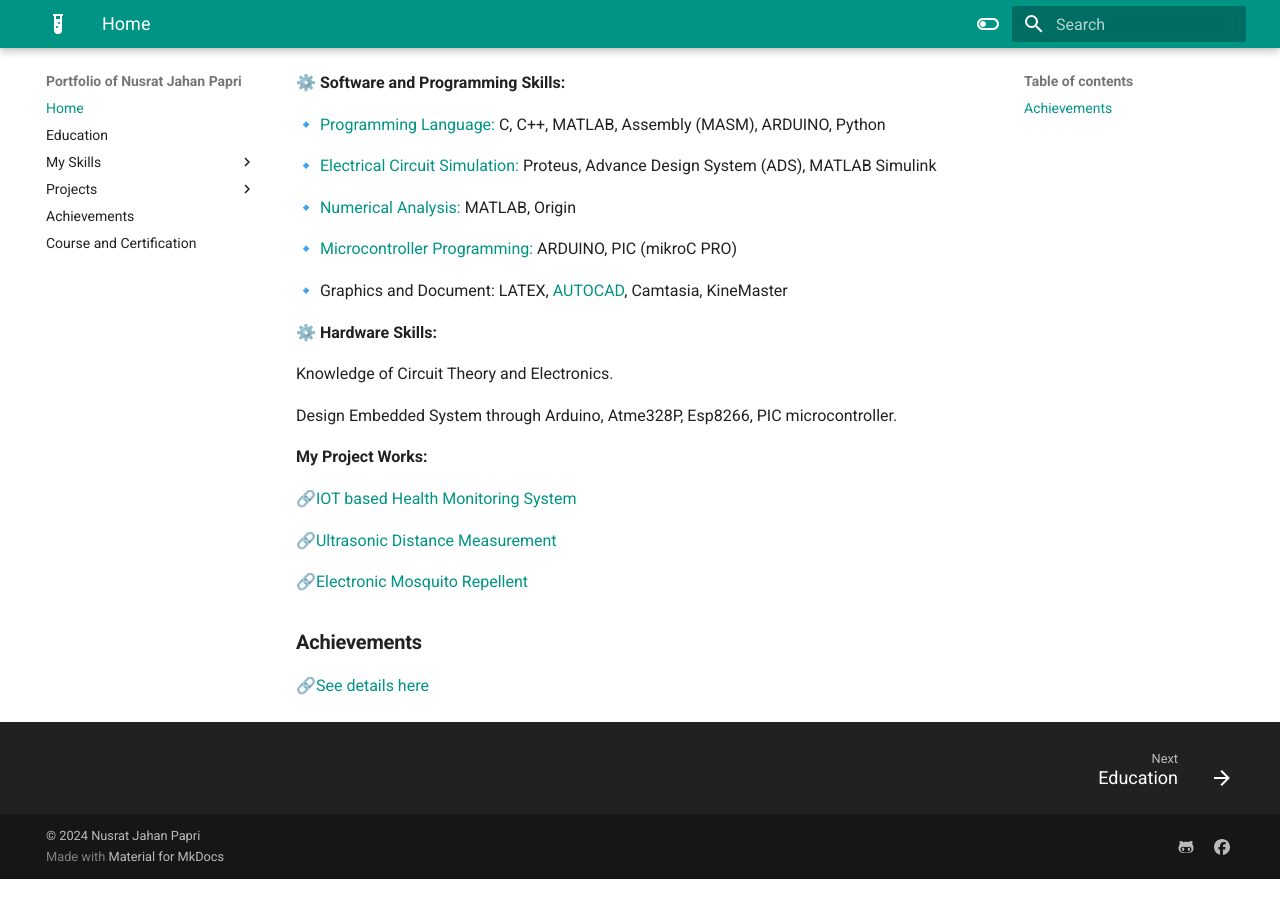
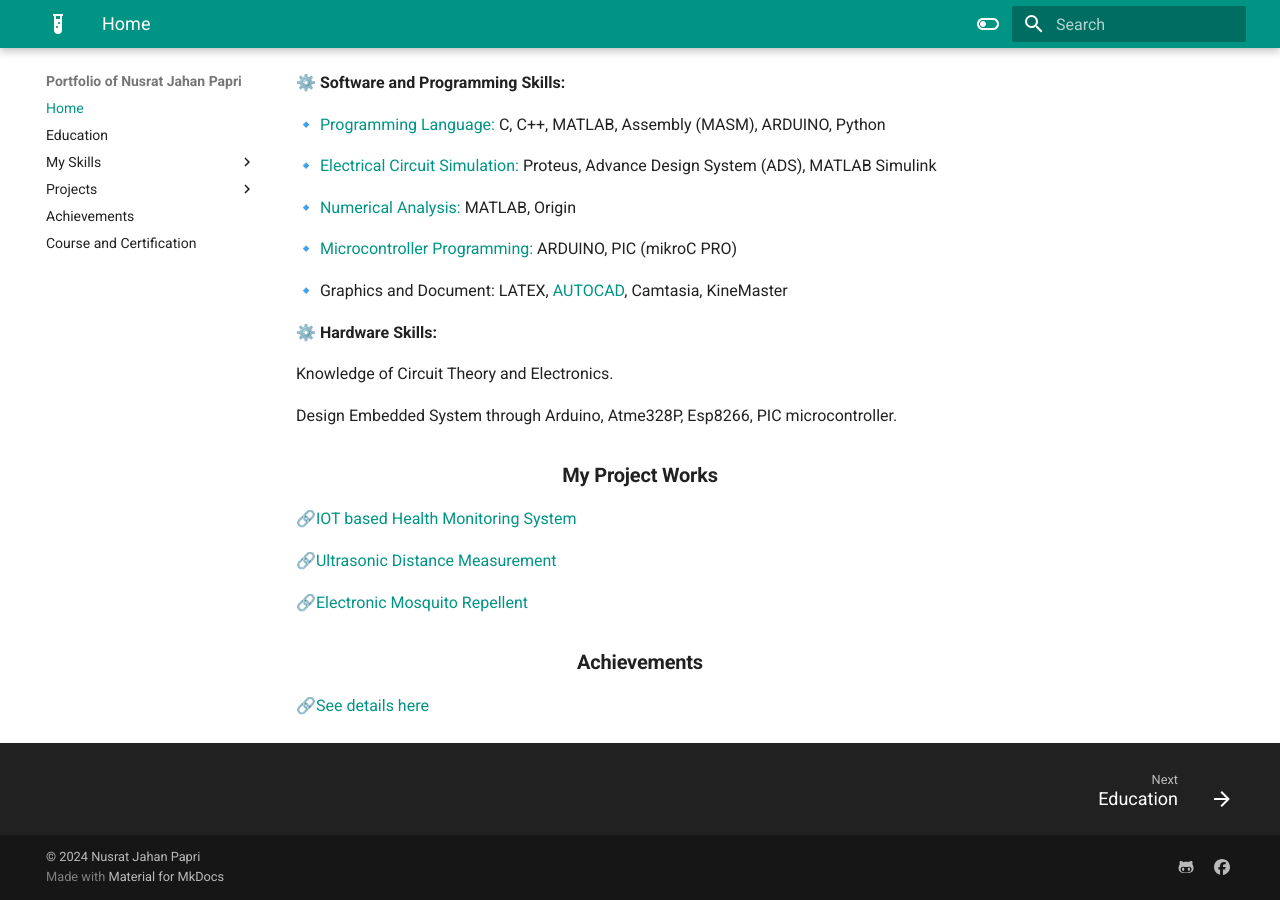
Before and after one commit to Nusrat008/papri-portfolio, an MkDocs documentation site: the page built from docs/index.md, in a window 1280 px wide and 900 px high, scrolled down 903 px. Built offline with MkDocs 1.6.1 and Material for MkDocs 9.7.7, drawn with Linux system fonts in a browser that asks for light colours; before the commit the page ends 1782 px from its top, so only the background shows below that.

Commit message:
updated home

```diff
--- a/docs/index.md
+++ b/docs/index.md
@@ -53,7 +53,8 @@ To gather hands on experience in the field of Engineering, Designing, Assembly &
  Design Embedded System through Arduino, Atme328P, Esp8266, PIC microcontroller.
 
 
-**My Project Works:**
+<h3 style= "text-align: center"> <b> My Project Works
+ </b>  </h3>
 
   🔗[IOT based Health Monitoring System](https://nusrat008.github.io/Portfolio/iot-based-health-monitoring/)
 
@@ -61,6 +62,8 @@ To gather hands on experience in the field of Engineering, Designing, Assembly &
 
   🔗[Electronic Mosquito Repellent](https://nusrat008.github.io/Portfolio/Mosquito-repellent-ckt/)
 
-### **Achievements**
+<h3 style= "text-align: center"> <b> Achievements
+ </b>  </h3>
+
 
   🔗[See details here](https://nusrat008.github.io/Portfolio/achievements/)
```
